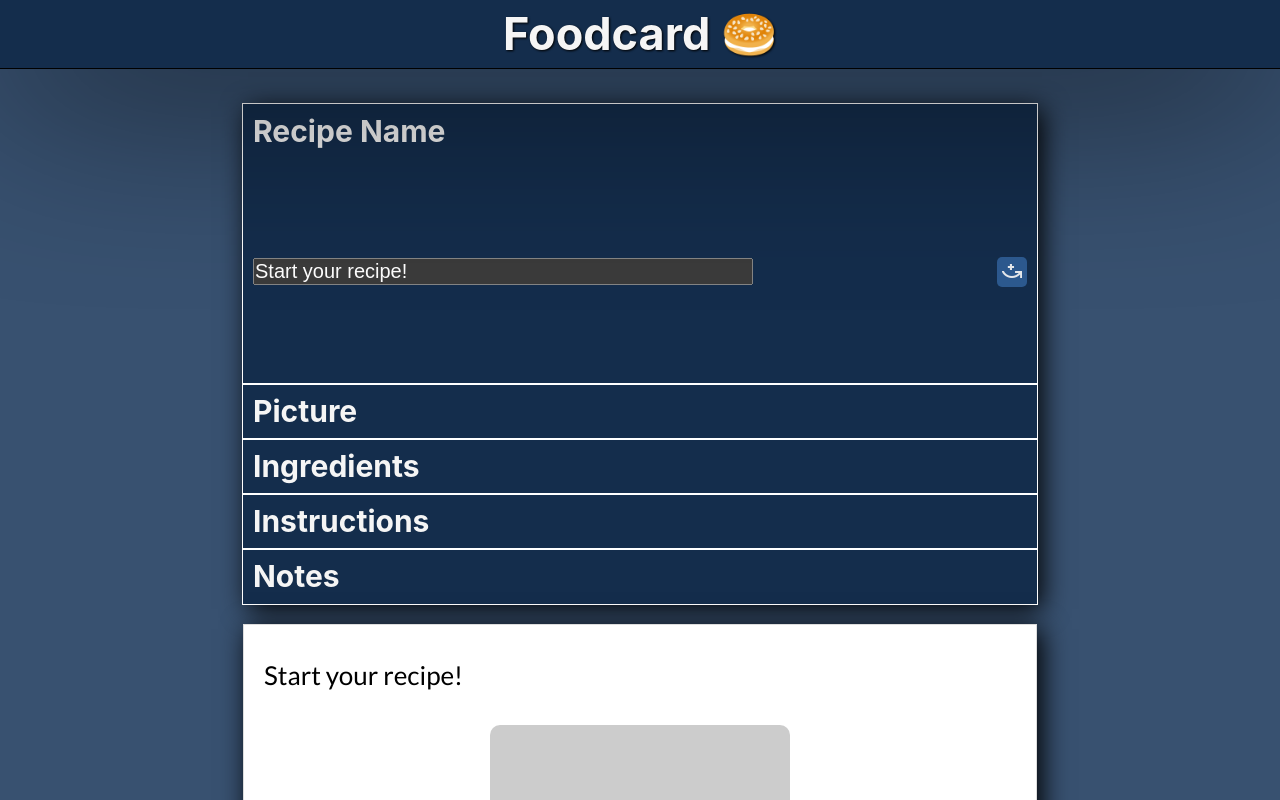
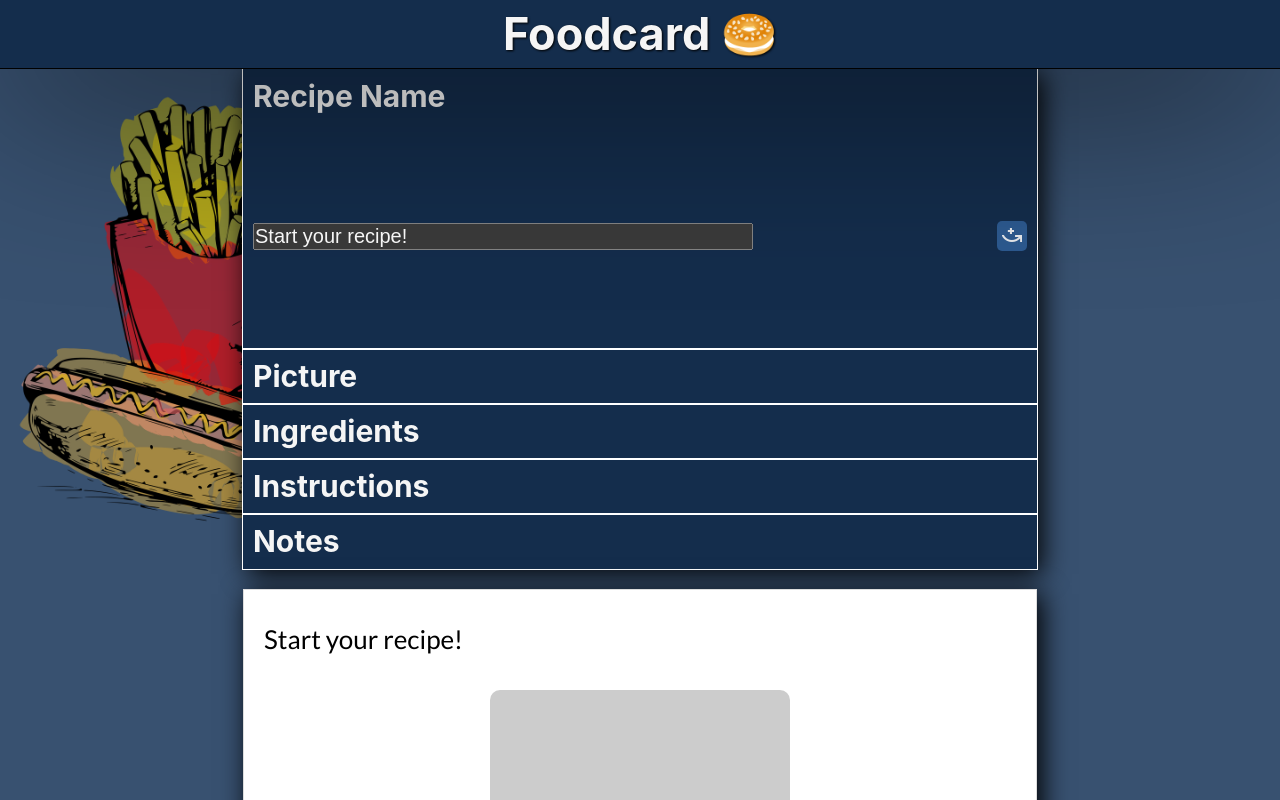
Before and after one commit to orzcode/foodcard, a React (Vite) app: page / in a window 1280 px wide. Shown: the top 800 px of the page. Built offline with nearby package versions, Linux system fonts and the light colour scheme.

Commit message:
add background images

```diff
--- a/src/styles/MainMiddle.css
+++ b/src/styles/MainMiddle.css
@@ -11,6 +11,15 @@
 
 	padding: calc(1rem + 2vw);
 	gap: 2rem;
+
+
+	background-image: url('../assets/bg_food.png'), url('../assets/bg_save.png');
+	background-position: top left, bottom right;
+	background-repeat: no-repeat;
+	background-size: 60vh, 50vh; /* Adjust sizes of each image as needed */
+	height: 100%;
+	margin: 0;
+	padding: 0;
   }
 
 @media all and (max-width: 1200px) {
```
Also changed, not shown: src/assets/bg_food.png (added), src/assets/bg_save.png (added).
